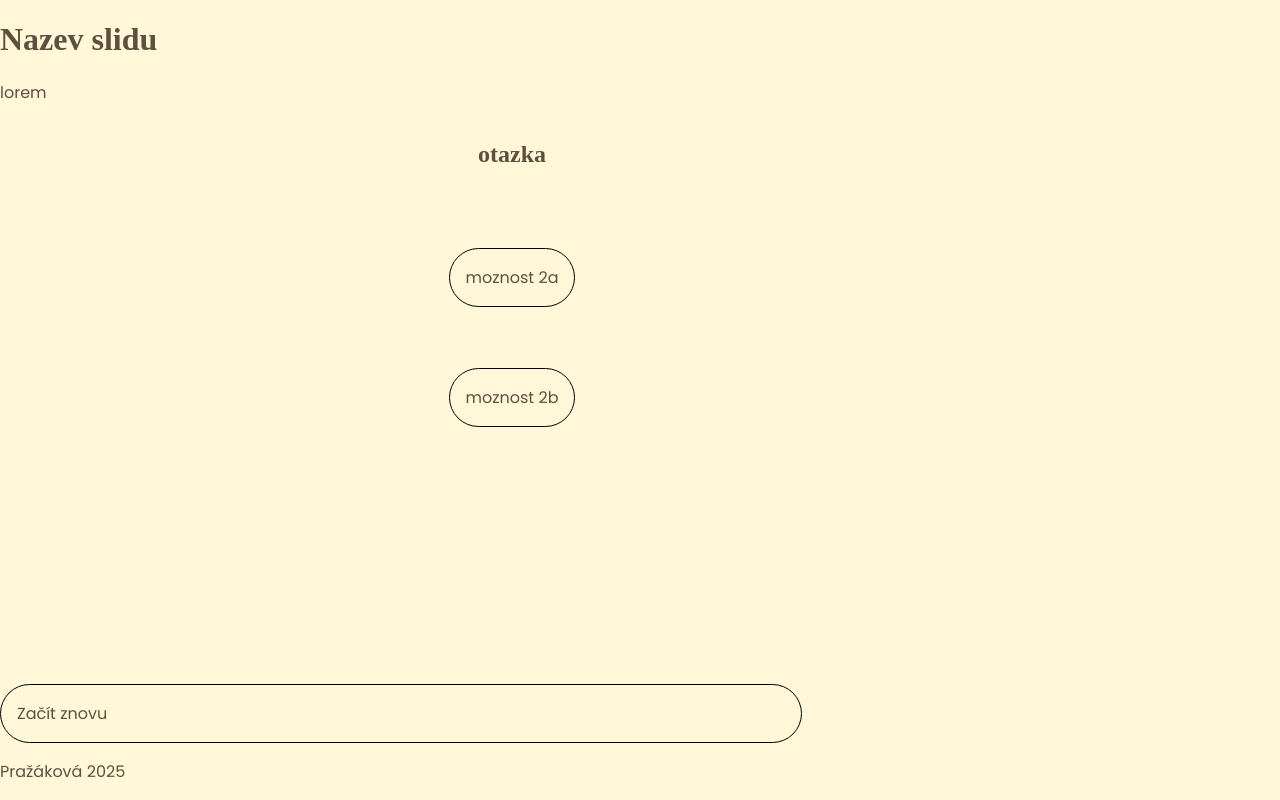
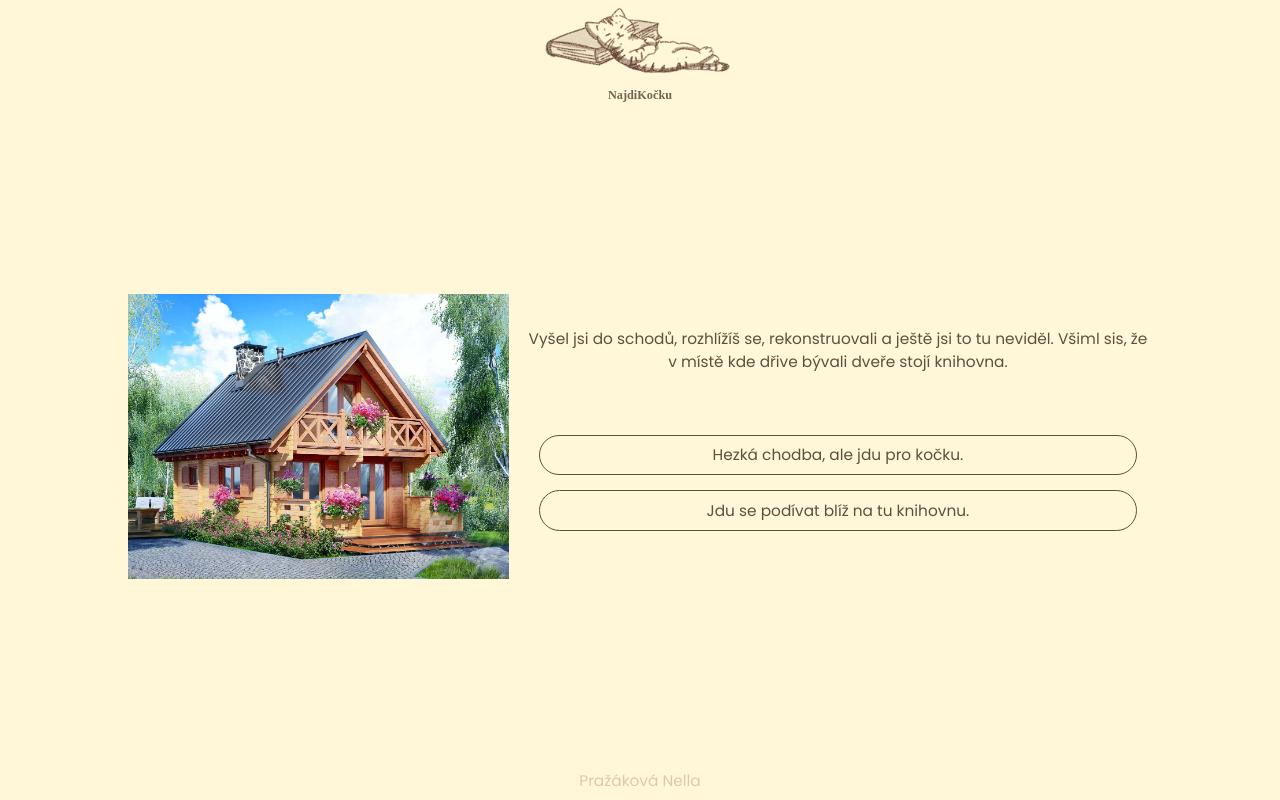
Before and after one commit to prazakovaa/NajdiKocku, a plain HTML site: page gameplay/3B.html in a window 1280 px wide. Drawn offline with Linux system fonts and the light colour scheme; a web font is replaced by a local one.

Commit message:
redesign

```diff
--- a/gameplay/3B.html
+++ b/gameplay/3B.html
@@ -5,41 +5,60 @@
     <meta name="viewport" content="width=device-width, initial-scale=1.0">
     <link rel="stylesheet" href="../style/main.css">
     <link rel="stylesheet" href="../style/mobile.css">
-    <title>Cica</title>
+    <link
+      rel="stylesheet"
+      href="../style/desktop.css"
+      media="screen and (min-width: 960px)"
+    >
+    <title>NajdiKočku</title>
 </head>
 <body>
 
-    <div class="content">
+    <div class="page">
 
-    <header class="main-header">
-        <h1>Nazev slidu</h1>
-        <div class="header__info">
-            <p>lorem</p>
-        </div>
+    <header class="page__header">
+        <a href="../index.html"
+        class="header__link">
+        <img class="header__img img-responsive"
+        src="../images/header.png"
+        alt="Kočka ležící na knížce">
+        </a>
+        <h1 class="header__name">NajdiKočku</h1>
     </header>
 
-    <main class="page">
-        <div class="page-h1">
-            <h2>otazka</h2>
+    <main class="page__content">
+        <div class="content__header">
+            <img class="img-responsive"
+            src="../images/chata.jpg"
+            alt="Chata">
         </div>
-        <div class="btn btn--choice">
-           <a href="#">moznost 2a</a>
+
+        <div class="content__box">
+
+            <div class="content__info">
+                <p>Vyšel jsi do schodů, rozhlížíš se, rekonstruovali a ještě jsi to tu neviděl. Všiml sis, že v místě kde dřive bývali dveře stojí knihovna. </p>
+            </div>
+
+            <menu class="content__menu">
+                <li class="btn btn--choice">
+                    <a class="link" href="4A.html">Hezká chodba, ale jdu pro kočku.</a>
+                </li>
+                <li class="btn btn--choice">
+                    <a class="link" href="4B.html">Jdu se podívat blíž na tu knihovnu.</a>
+                </li>
+            </menu>
         </div>
-        <div class="btn btn--choice">
-            <a href="#">moznost 2b</a>
-         </div>
+
     </main>
+
+    <footer class="page__footer">
+        <a class="link link--footer"
+        href="https://www.instagram.com/nprazaak/">
+            Pražáková Nella
+        </a>
+    </footer>
 
     </div>
 
-    <footer class="main-footer">
-        <div class="btn btn--small">
-            <a href="../index.html">Začít znovu</a>
-         </div>
-         <div class="footer__info">
-            <p>Pražáková 2025</p>
-        </div>
-    </footer>
-
 </body>
 </html>
--- a/style/desktop.css
+++ b/style/desktop.css
@@ -1,3 +1,21 @@
 .page {
     font-size: 1.2vw;
 }
+
+.page__content {
+    display: flex;
+    flex-direction: row;
+    max-width: 80vw;
+}
+
+.content__header {
+    max-height: 800px;
+}
+
+.content__box {
+    display: flex;
+    flex-direction: column;
+    justify-content: center;
+    max-width: 50vw;
+    gap: 1em;
+}
--- a/style/main.css
+++ b/style/main.css
@@ -5,22 +5,19 @@
     --text: rgb(94, 80, 65);
     --lighter: rgb(116, 99, 81);
     --light: rgb(225, 200, 173);
-    --bgd: #fff7d8;
+    --bgd: rgb(255, 247, 216);
 }
 
-html {
-    font-family: 'Poppins', 'Gill Sans', Calibri, sans-serif
-}
+html { font-family: 'Poppins', 'Arial', sans-serif; }
 
-h1, h2 {
-    font-family: 'Plafair Display';
-}
+h1 { font-family: 'Plafair Display', 'Times new Roman', serif; }
 
 body {
     height: 100vh;
     background-color: var(--bgd);
     color: var(--text);
     margin: 0px;
+
     display: flex;
     flex-direction: column;
     justify-content: space-between;
--- a/style/mobile.css
+++ b/style/mobile.css
@@ -4,55 +4,77 @@
     flex-direction: column;
     align-items: center;
     justify-content: space-between;
+    text-align: center;
 }
 
-.page--main {
-    text-align: center;
+/* hlavni stranka */
+.page--first {
     justify-content: center;
-    margin: 2em;
+    gap: 2em;
 }
 
-.page__header {
-    max-height: 10vh;
-}
-
-.page__header a {
-    padding: 0;
-}
-
-.game-name {
+.main__name {
     font-size: 2.5em;
     margin: 0.2em;
 }
 
-.content {
-     width: 80vw;
+/* gameplay, header*/
+.page__header { max-height: 15vh; }
+
+.header__name {
+    padding: 0em;
+    font-size: 0.8em;
+    color: var(--lighter);
+}
+.header__img { max-height: 10vh; }
+
+.header__link { padding-bottom: 0; }
+
+/* gameplay, main cast */
+.page__content {
+    display: flex;
+    flex-direction: column;
+    gap: 1em;
+    max-width: 600px;
+    margin: 0 2em;
 }
 
+.content__header {
+    display: block;
+    max-height: 300px;
+}
+
+.content__menu { padding: 0; }
+
+/* design tagy */
 .btn {
-    border: 1px solid black;
-    border-radius: 2em;
-    max-width: 800px;
+    display: block;
+    background-color: var(--primary);
+    border: 1px solid var(--text);
+    border-radius: 3em;
+    margin: 1em;
 }
 
 .btn :hover {
-    background-color: blue;
-    border-radius: 2em;
+    background-color: var(--lighter);
+    color: var(--light);
+    border-radius: 3em;
 }
 
-a {
-    display: inline-block;
+.link {
+    display: block;
+    padding: 0.5em;
     text-decoration: none;
     color: var(--text);
-    padding: 1em;
-    height: 100%;
-    width: 100%;
-    max-width: 800px;
 }
+
+.link--footer { color: var(--light); }
+
+.link--footer:hover { color: var(--text); }
 
 .img-responsive{
     display: block;
     width: 100%;
     height: 100%;
-    object-fit: cover;
-  }
+    object-fit: contain;
+}
--- a/style/mobileA.css
+++ /dev/null
@@ -1,96 +0,0 @@
-.content {
-    display: flex;
-    flex-direction: column;
-    justify-content: space;
-    align-items: center;
-    height: 80vh;
-    gap: 3em;
-}
-
-.main-header{
-    height: auto;
-    width: 80vw;
-    max-width: 2500px;
-    display: flex;
-    flex-direction: column;
-    justify-content: top;
-    align-items: center;
-}
-
-.game-name {
-    color: var(--text);
-    font-size: 2.2em;
-    margin: 0;
-}
-
-.header__info{
-    text-align: center;
-}
-
-.main-header .footer{
-    color: var(--lighter);
-    opacity: 80%;
-}
-
-.page {
-    display: flex;
-    flex-direction: column;
-    justify-content: center;
-    align-items: center;
-    height: auto;
-    width: 80vw;
-    max-width: 2500px;
-    gap: 1em;
-    border: 1px solid var(--light);
-    padding-bottom: 1em;
-}
-
-.page-h1 {
-    color: var(--lighter)
-}
-
-.btn {
-    background-color: var(--light);
-    border: 1px solid var(--lighter);
-    width: 50vw;
-    max-width: 500px;
-    border-radius: 2em;
-    text-align: center;
-}
-
-.btn :hover {
-    background-color: var(--lighter);
-    color: var(--light);
-    border-radius: 2em;
-}
-
-.btn--choice  {
-    width: 90%;
-    max-width: 1000px;
-}
-
-.btn--small{
-    border: 1px solid var(--lighter);
-    background-color: var(--bgd);
-    width: auto;
-}
-
-.main-footer {
-    display: flex;
-    padding: 2em 4em;
-    justify-content: space-between;
-    align-items: center;
-    font-size: 0.7em;
-    opacity: 80%;
-}
-
-a {
-    display: block;
-    color: var(--text);
-    padding: 1em;
-    text-decoration: none;
-}
-
-p {
-    margin: 0;
-}
```
Also changed, not shown: gameplay/1A copy.html (deleted, +0 -45 lines), gameplay/1A.html (+30 -16 lines), gameplay/2A.html (+43 -24 lines), gameplay/2B.html (+39 -21 lines), gameplay/3A.html (+43 -24 lines), gameplay/4A.html (deleted, +0 -45 lines), index.html (+9 -10 lines), napadidk.txt (deleted).
